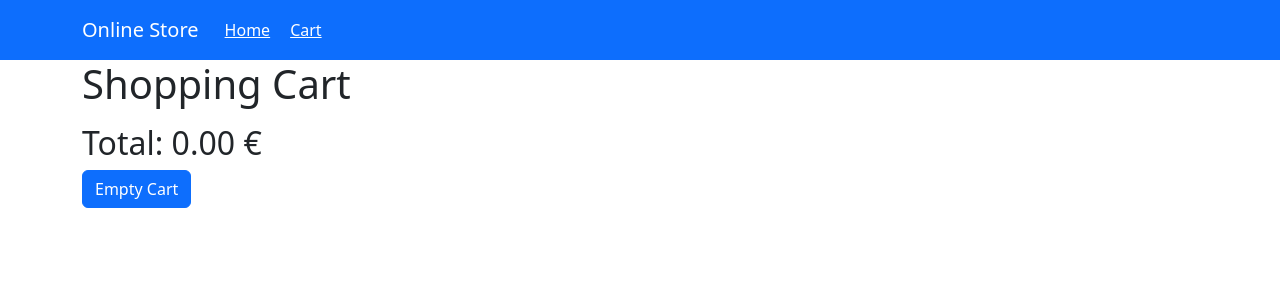
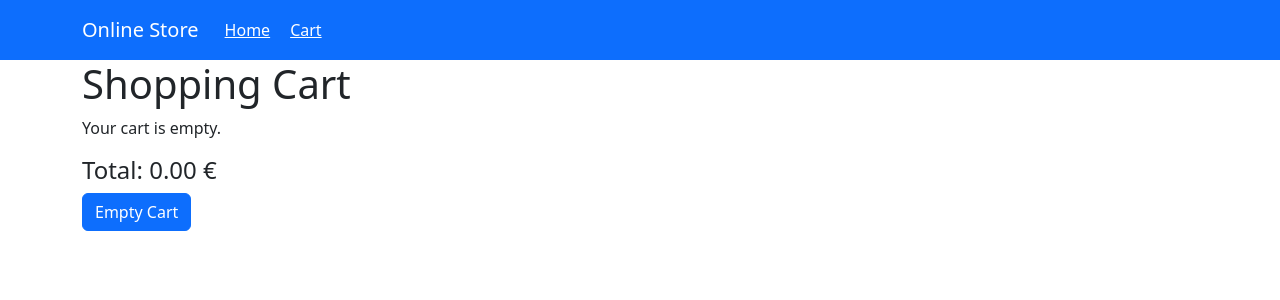
Before and after one commit to tauoms/online-store-redux, a React (Vite) app: page /cart in a window 1280 px wide. Shown: the top 300 px of the page. Built offline with nearby package versions, Linux system fonts and the light colour scheme.

Commit message:
Fix conditional rendering for empty cart message

```diff
--- a/src/components/Cart.jsx
+++ b/src/components/Cart.jsx
@@ -13,6 +13,9 @@ const Cart = () => {
   return (
     <Container>
       <h1>Shopping Cart</h1>
+      {cartItems.length === 0 ? (
+        <p>Your cart is empty.</p>
+      ) : (
         <ul>
           {cartItems.map((item) => (
             <li key={item.id}>
@@ -20,7 +23,8 @@ const Cart = () => {
             </li>
           ))}
         </ul>
-      <h2>Total: {cartSum.toFixed(2)} €</h2>
+      )}
+      <h4>Total: {cartSum.toFixed(2)} €</h4>
       <Button onClick={() => dispatch(clearCart())}>Empty Cart</Button>
     </Container>
   );
```
Lines whose indentation alone changed are shown as unchanged.
